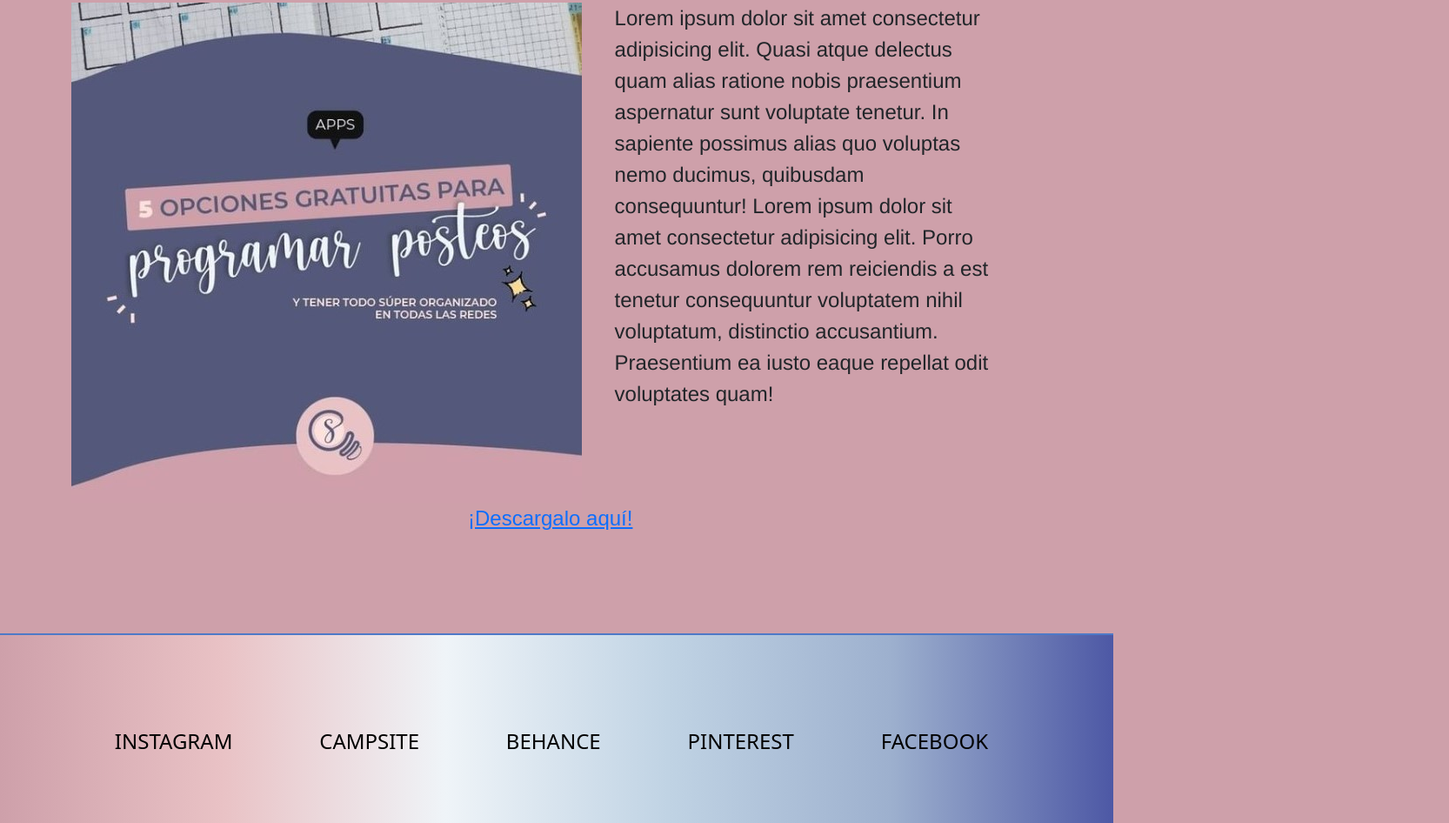
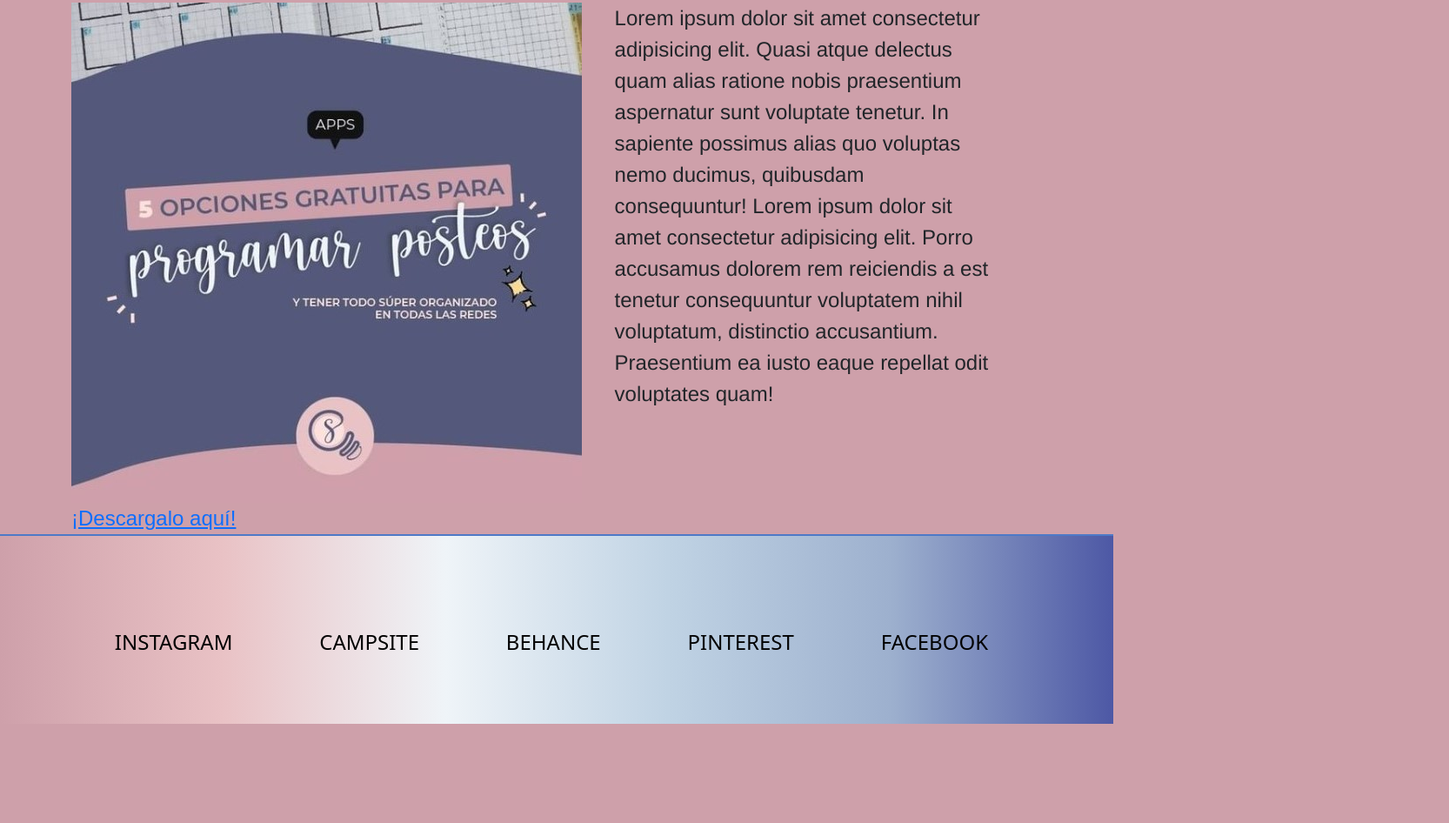
Before and after one commit to camkinasa/desafio-git, a website: page index.html in a window 1280 px wide. Shown: the part 3143-4089 px from the top of the page at 87% size, 1666 px wide, since content can reach past the window. After the commit the page ends 3975 px from the top, so only its background shows below. Drawn offline with nearby package versions, Linux system fonts and the light colour scheme.

Commit message:
Desafrio SEO

```diff
--- a/index.html
+++ b/index.html
@@ -4,7 +4,9 @@
     <head>
         <meta charset="utf8">
         <meta name="viewport" content="width=device-width, initial-scale=1">
-        <title> Serendipia</title>
+        <meta name="keywords" content="Community mannager, Diseño, Redes, Fotoproducto, Emprendedores">
+        <meta name= "description" content= "Soluciones creativas para tu negocio, tips para emprendedores y +">
+        <title>Serendipia</title>
         <link href="https://cdn.jsdelivr.net/npm/bootstrap@5.1.2/dist/css/bootstrap.min.css" rel="stylesheet" integrity="sha384-uWxY/CJNBR+1zjPWmfnSnVxwRheevXITnMqoEIeG1LJrdI0GlVs/9cVSyPYXdcSF" crossorigin="anonymous">
         <link rel="stylesheet" href="paginas/CSS/normalize.css"/>
         <link rel="stylesheet" href="paginas/CSS/estilos.css" />
--- a/paginas/SCSS/estilos.scss
+++ b/paginas/SCSS/estilos.scss
@@ -122,8 +122,7 @@ body{
 .recurso__enlace{
     font-size: x-large;
     font-family:sans-serif;
-    margin-left: 40%;
-    margin-bottom: 10%;
+    display: block;
 }
 
 .footer{
@@ -141,7 +140,6 @@ body{
     list-style: none;
     margin-left: 8%;
     margin-top: 7%;
-   /* color: rgb(111, 67, 180)*/
 }
 
 .footer__nav ul li a{
```
Also changed, not shown: paginas/contacto.html (+2 -0 lines), paginas/nuestros-clientes.html (+1 -0 lines), paginas/quienes-somos.html (+3 -1 lines), paginas/servicios-promociones.html (+1 -0 lines), paginas/CSS/estilos.css.
